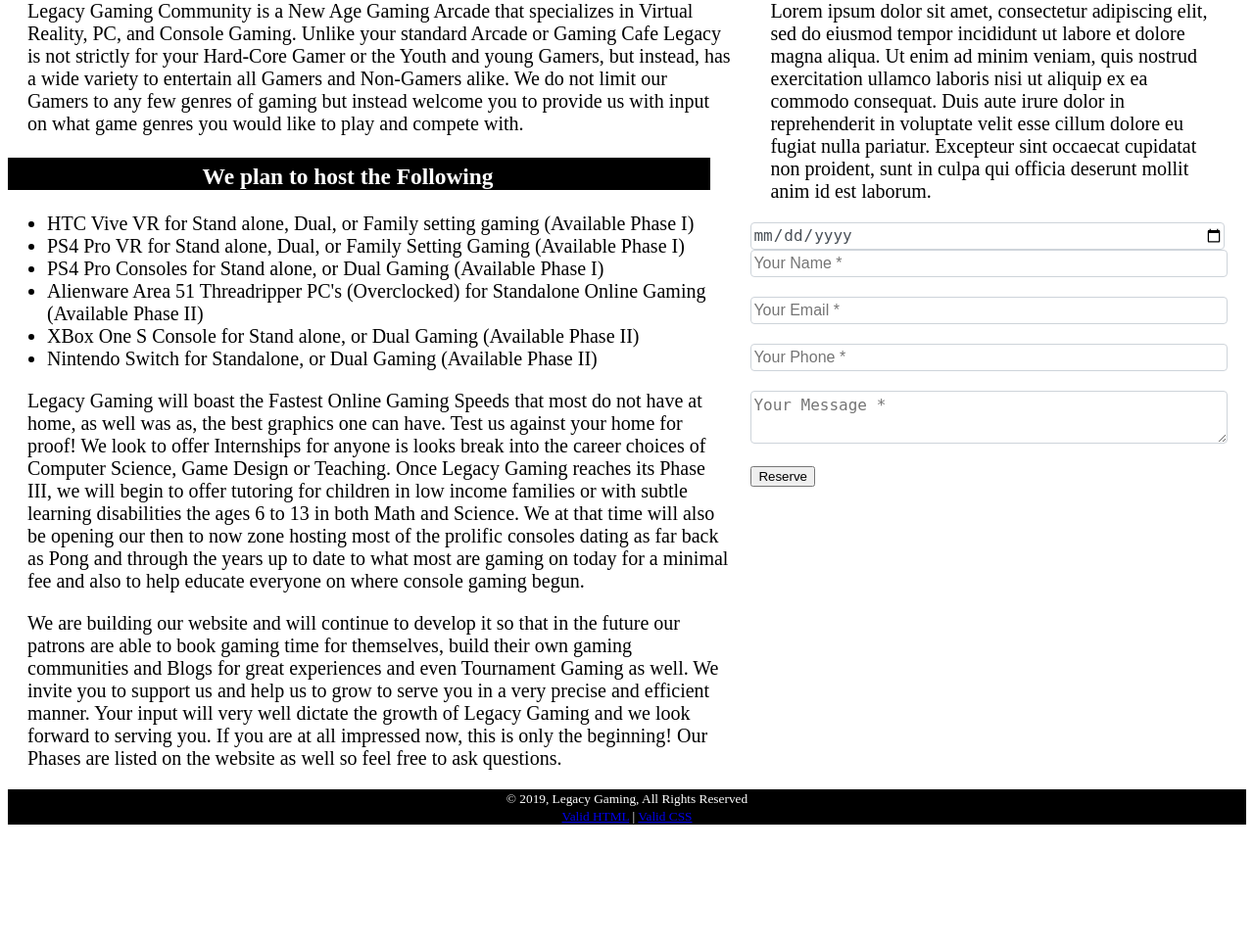
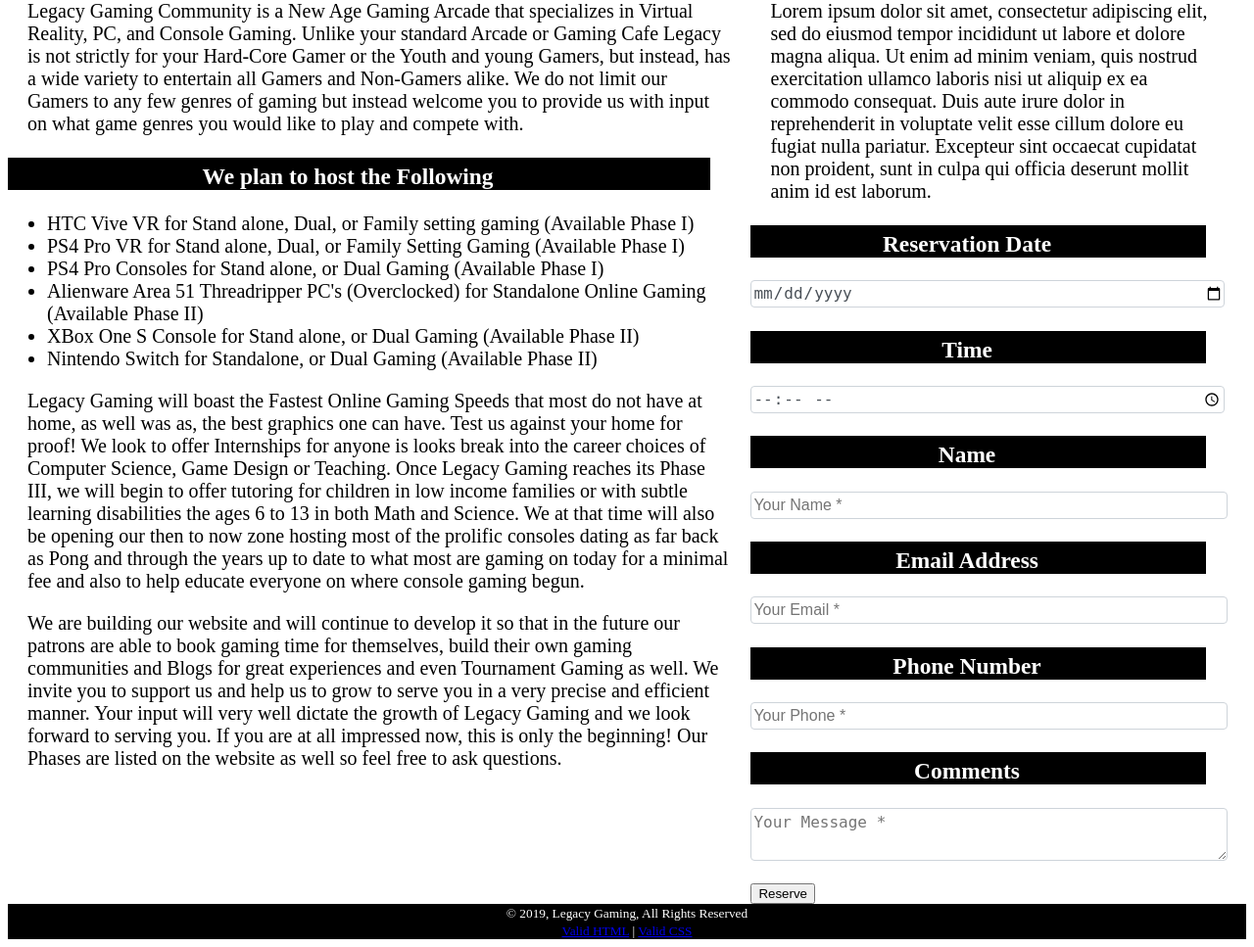
Before and after one commit to CodesWilliam/LegacyGamingCoWebSite, a PHP site: page / in a window 1280 px wide. Shown: the part 368-1335 px from the top of the page at 98% size. Before the commit the page ends 1210 px from the top, so only its background shows below. Run offline with PHP 8.4, Linux system fonts and the light colour scheme; data that the repository does not hold is empty; some libraries are stand-ins or nearby versions.

Commit message:
Update index.php

```diff
--- a/index.php
+++ b/index.php
@@ -45,24 +45,34 @@
                     <form id="contactForm" name="sentMessage" novalidate="novalidate">
                         <div class="date">
                             <div class="form-group">
+                                <h3>Reservation Date</h3>
                                 <input class="form-control" type="date" name="resDate">
+                            </div>
+                        </div>
+                        <div class="time">
+                            <div class="timeFrame">
+                                <h3>Time</h3>
+                                <input class="form-control" type="time" name="resTime">
                             </div>
                         </div>
                         <div class="row">
                             <div class="col-md-6">
                                 <div class="form-group">
+                                    <h3>Name</h3>
                                     <input class="form-control" id="name" type="text" placeholder="Your Name *"
                                            required="required"
                                            data-validation-required-message="Please enter your name.">
                                     <p class="help-block text-danger"></p>
                                 </div>
                                 <div class="form-group">
+                                    <h3>Email Address</h3>
                                     <input class="form-control" id="email" type="email" placeholder="Your Email *"
                                            required="required"
                                            data-validation-required-message="Please enter your email address.">
                                     <p class="help-block text-danger"></p>
                                 </div>
                                 <div class="form-group">
+                                    <h3>Phone Number</h3>
                                     <input class="form-control" id="phone" type="tel" placeholder="Your Phone *"
                                            required="required"
                                            data-validation-required-message="Please enter your phone number.">
@@ -71,6 +81,7 @@
                             </div>
                             <div class="col-md-6">
                                 <div class="form-group">
+                                    <h3>Comments</h3>
                                     <textarea class="form-control" id="message" placeholder="Your Message *"
                                               required="required"
                                               data-validation-required-message="Please enter a message."></textarea>
```
